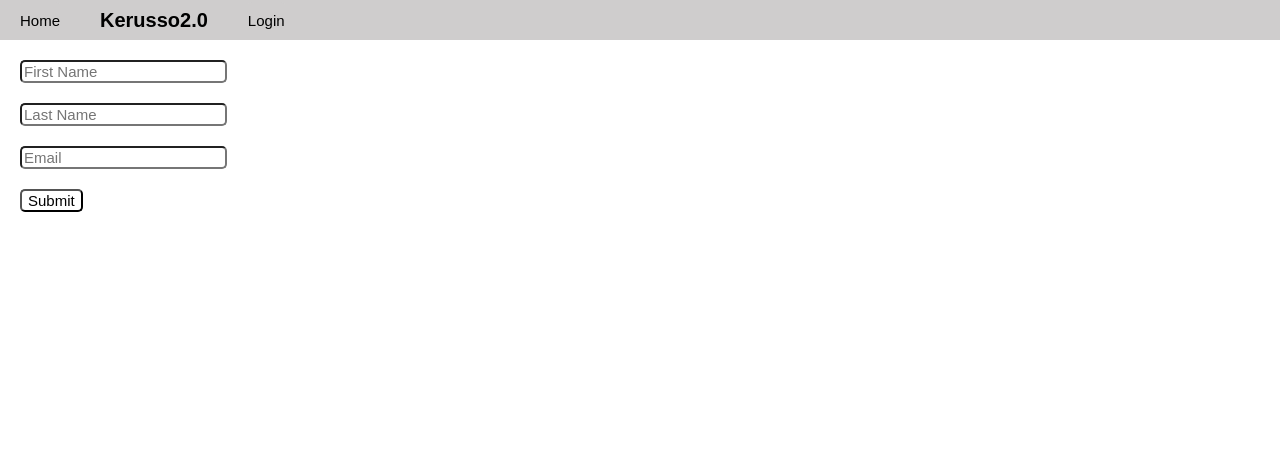
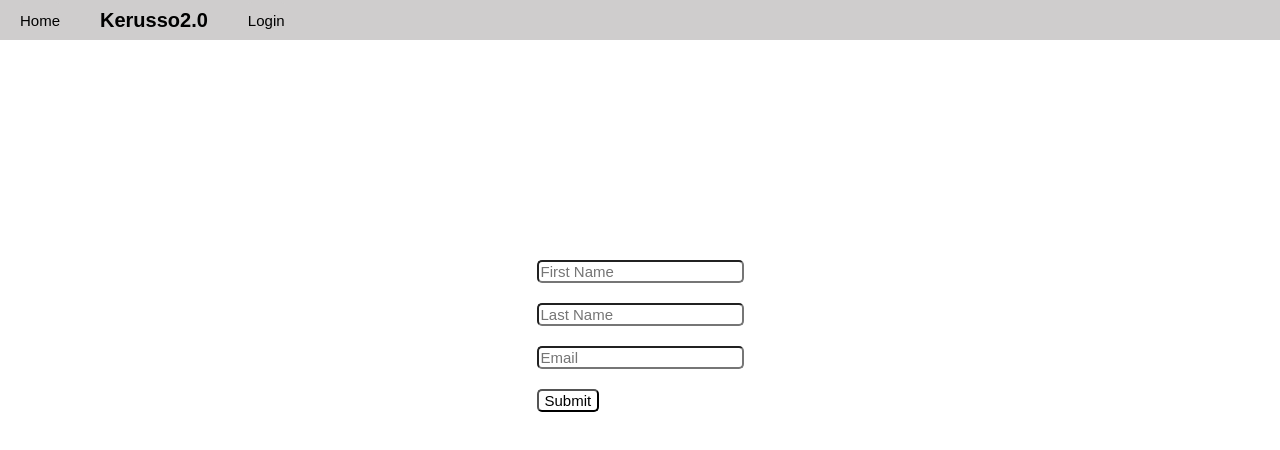
Before and after one commit to JaceGarcia/Project2, a React (Create React App) app in the folder client/: page /add-user in a window 1280 px wide. Shown: the top 450 px of the page. Built offline with nearby package versions, Linux system fonts and the light colour scheme.

Commit message:
styleing

```diff
--- a/client/src/Component/AddUser.js
+++ b/client/src/Component/AddUser.js
@@ -49,10 +49,15 @@ class AddUser extends Component {
             display: "flex",
             backgroundColor: "#fff",
             alignContent: "center"
+        }
+        const bodyStyles = {
+            display: "flex",
+            justifyContent: "center",
+            padding: "200px"
+        }
 
-        };
         return (
-            <div>
+            <div style={bodyStyles}>
                 <form>
                     <input style={buttonStyles} onChange={this._handleChangeFirstName} type="text" name="FirstName" placeholder="First Name"/>
                     <input style={buttonStyles} onChange={this._handleChangeLastName} type="text" name="LastName" placeholder="Last Name"/>
```
